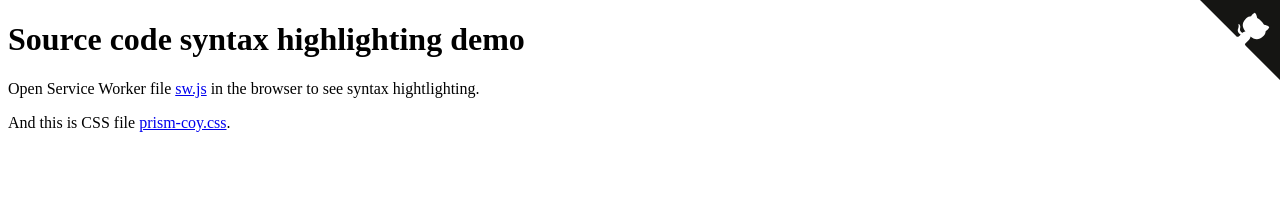
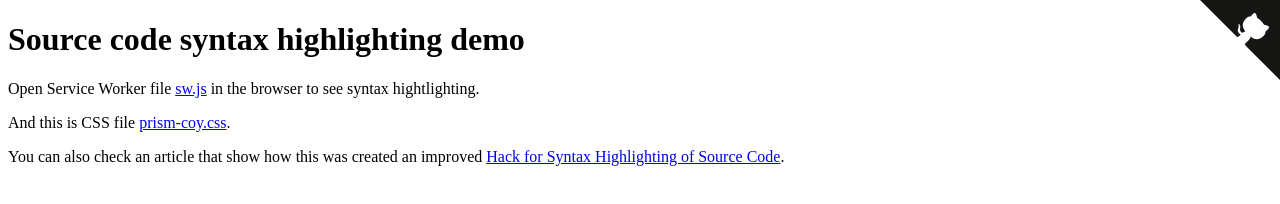
Before and after one commit to jcubic/wayne, a website: page docs/code/index.html in a window 1280 px wide. Drawn offline with Linux system fonts and the light colour scheme.

Commit message:
add link to article about source code demo

```diff
--- a/docs/code/index.html
+++ b/docs/code/index.html
@@ -20,6 +20,7 @@
 <h1>Source code syntax highlighting demo</h1>
 <p>Open Service Worker file <a href="sw.js">sw.js</a> in the browser to see syntax hightlighting.</p>
 <p>And this is CSS file <a href="prism-coy.css">prism-coy.css</a>.</p>
+<p>You can also check an article that show how this was created an improved <a href="https://jakub.jankiewicz.org/blog/display-source-files-in-color/">Hack for Syntax Highlighting of Source Code</a>.</p>
 <script>
  if ('serviceWorker' in navigator) {
      const scope = location.pathname.replace(/\/[^\/]+$/, '/');
```
